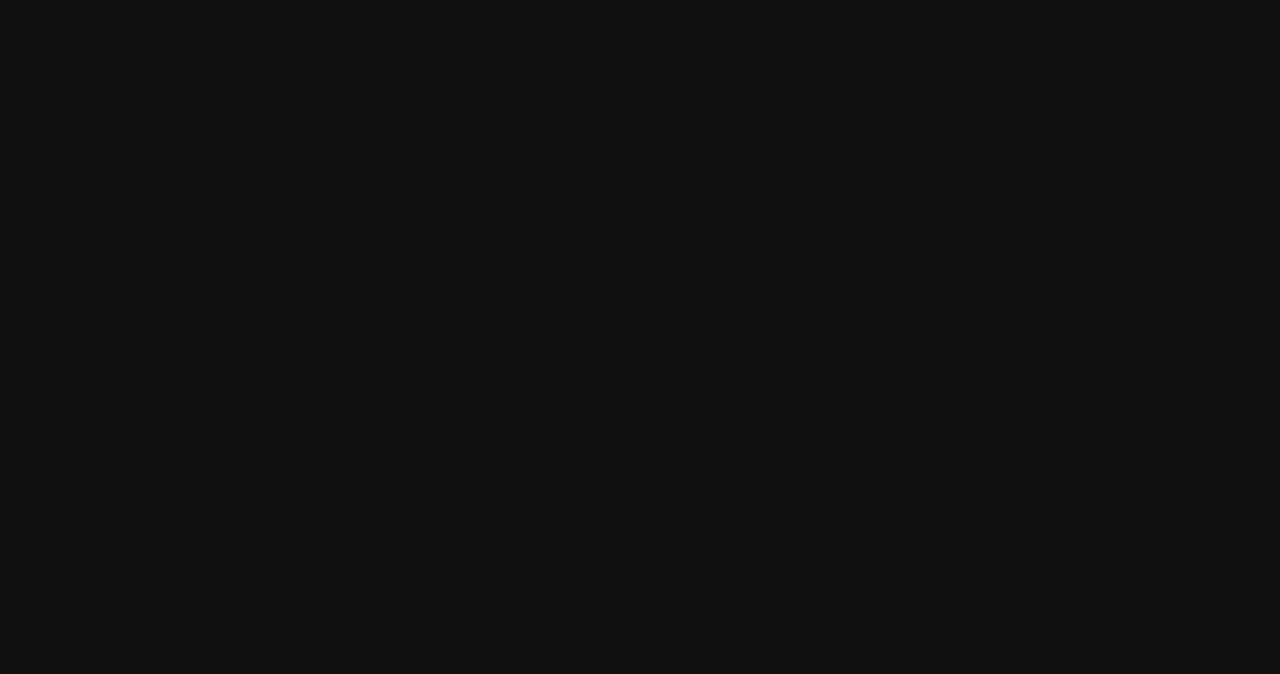
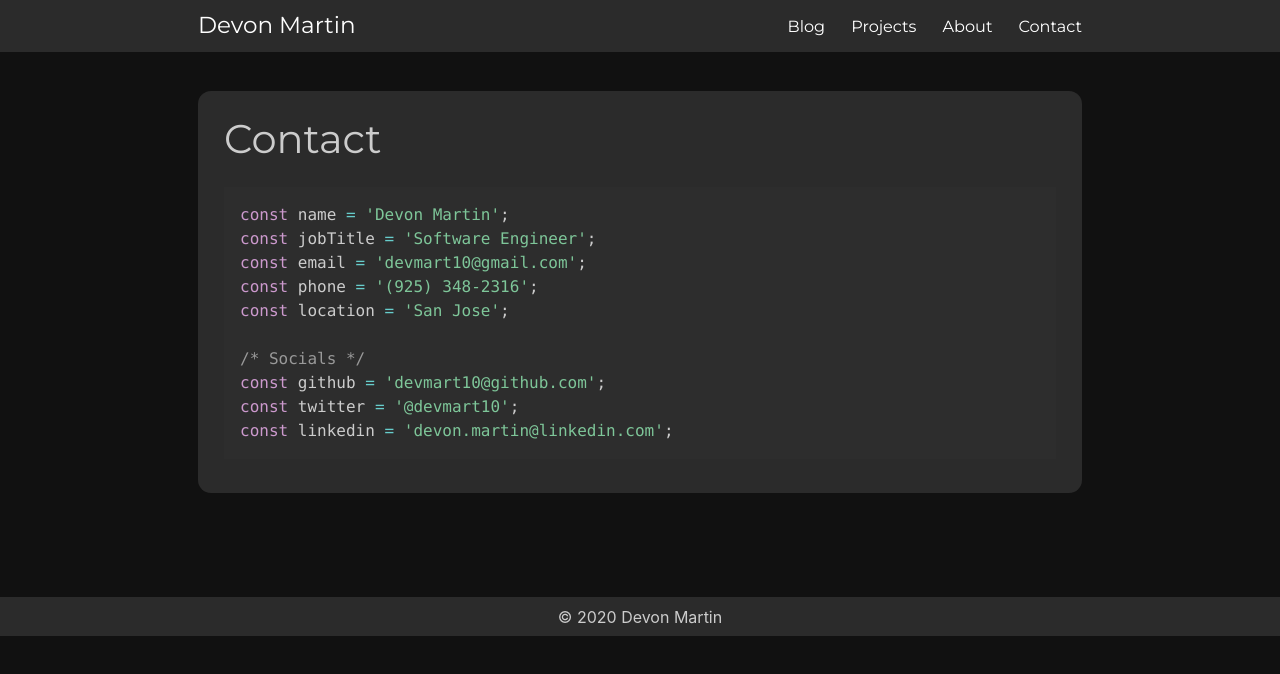
Before and after one commit to devmart10/devon-blog, a Gatsby site: page /contact in a window 1280 px wide. Before the commit this address had no page. Built offline with nearby package versions, Linux system fonts and the light colour scheme; Gatsby itself is replaced by a stand-in of ours; some packages are replaced by stand-ins of ours.

Commit message:
add the contact page w/ syntax highlighting

```diff
--- a/gatsby-browser.js
+++ b/gatsby-browser.js
@@ -2,3 +2,4 @@
 import "typeface-montserrat"
 import "typeface-merriweather"
 import "./src/global.css"
+require("prismjs/themes/prism-tomorrow.css")
--- a/src/components/layout.js
+++ b/src/components/layout.js
@@ -54,6 +54,9 @@ const Layout = ({ location, title, children }) => {
           <Link to={`/about`} style={{ ...linkStyle }}>
             About
           </Link>
+          <Link to={`/contact`} style={{ ...linkStyle }}>
+            Contact
+          </Link>
         </div>
       </div>
     </h3>
--- /dev/null
+++ b/src/pages/contact.js
@@ -0,0 +1,60 @@
+import React from "react"
+import { graphql } from "gatsby"
+
+import Layout from "../components/layout"
+import SEO from "../components/seo"
+import Title from "../shared/components/Title"
+import Section from "../shared/components/Section"
+import WorkExperience from "../shared/components/WorkExperience"
+
+import Prism from "prismjs"
+
+const code = `
+const name = 'Devon Martin';
+const jobTitle = 'Software Engineer';
+const email = 'devmart10@gmail.com';
+const phone = '(925) 348-2316';
+const location = 'San Jose';
+
+/* Socials */
+const github = 'devmart10@github.com';
+const twitter = '@devmart10';
+const linkedin = 'devon.martin@linkedin.com';
+`.trim()
+
+class ContactPage extends React.Component {
+  componentDidMount() {
+    setTimeout(() => {
+      Prism.highlightAll()
+    }, 0)
+  }
+
+  render() {
+    const { data } = this.props
+    const siteTitle = data.site.siteMetadata.title
+
+    return (
+      <Layout location={this.props.location} title={siteTitle}>
+        <SEO title="About" />
+        <Section>
+          <Title>Contact</Title>
+          <pre className="language-javascript">
+            <code className="language-javascript">{code}</code>
+          </pre>
+        </Section>
+      </Layout>
+    )
+  }
+}
+
+export default ContactPage
+
+export const pageQuery = graphql`
+  query {
+    site {
+      siteMetadata {
+        title
+      }
+    }
+  }
+`
```
